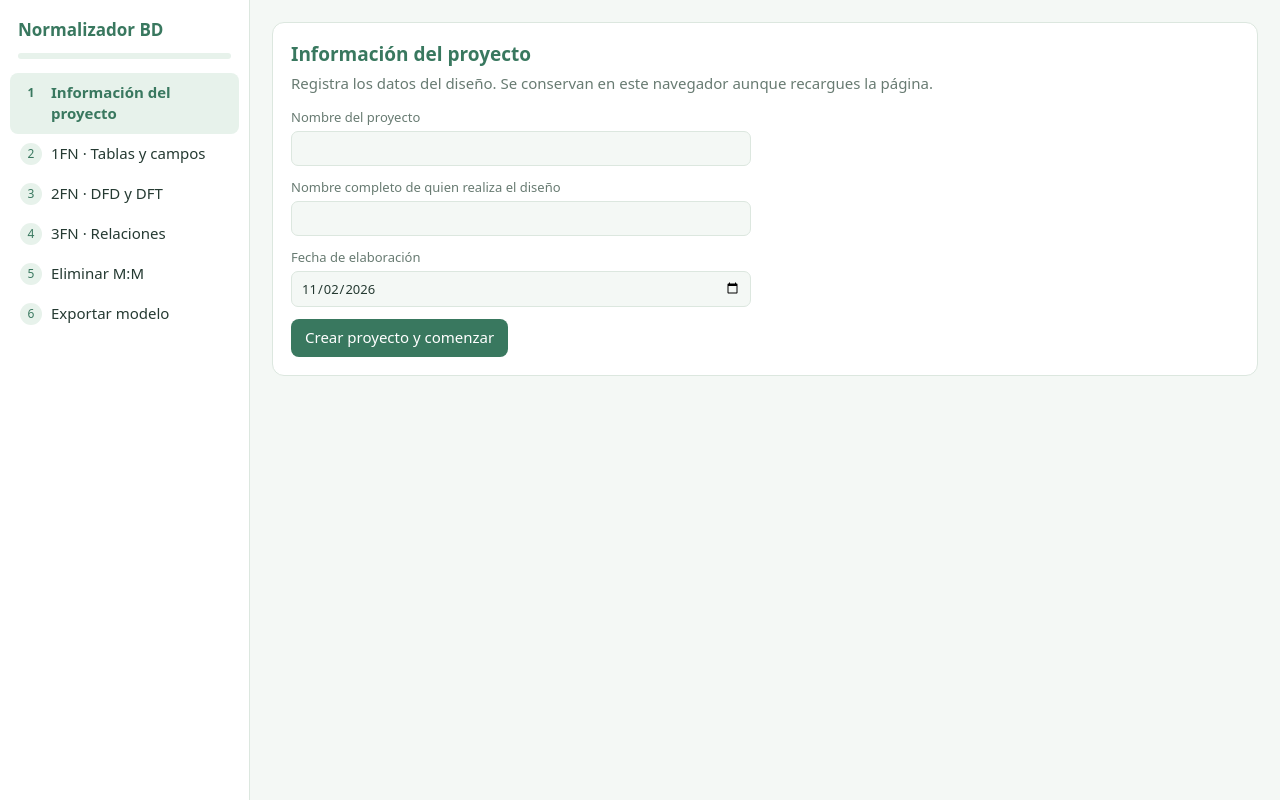
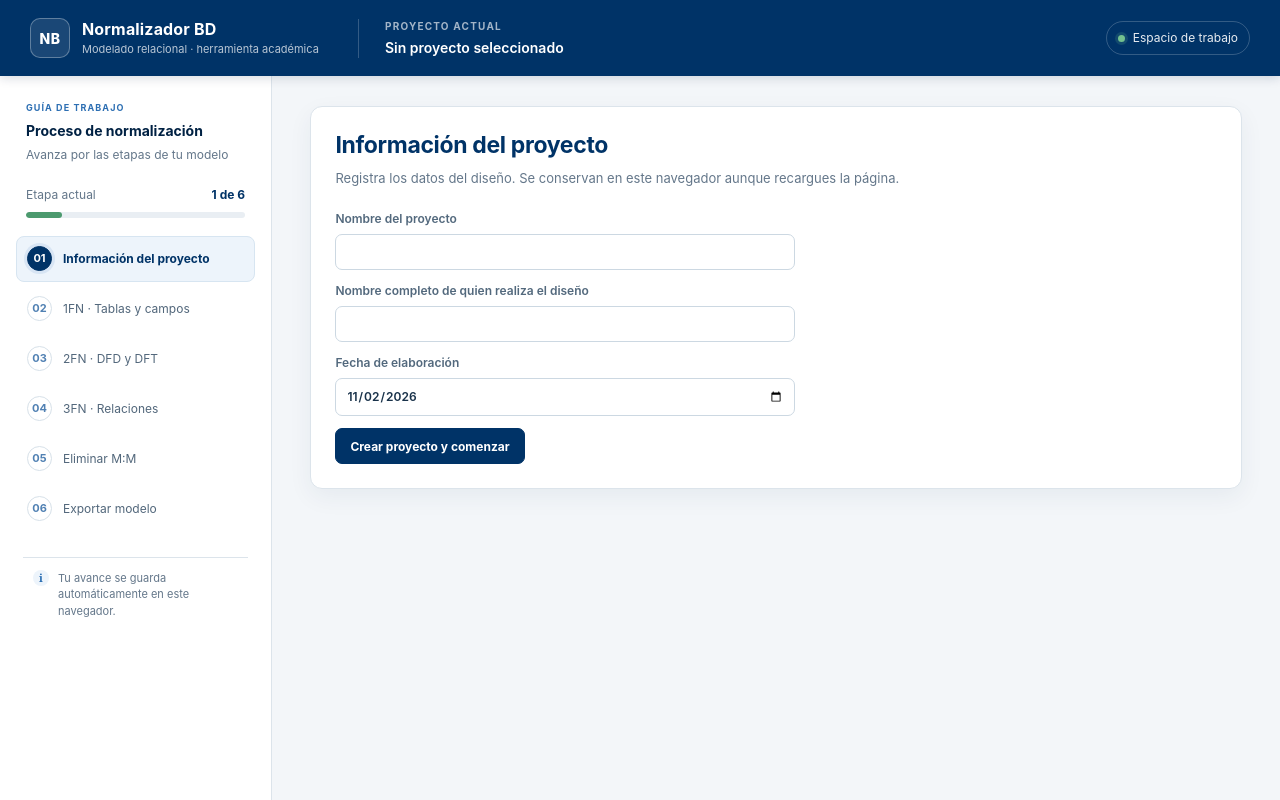
Before and after one commit to TW3NZ/Normalizador_BD, a React (Vite) app: page / in a window 1280 px wide. Built offline with nearby package versions, Linux system fonts and the light colour scheme.

Commit message:
Redesign interface with UTB-inspired academic styling

```diff
--- a/src/App.jsx
+++ b/src/App.jsx
@@ -45,9 +45,22 @@ export default function App() {
 
   return (
     <Ctx.Provider value={ctx}>
-      <div className="app">
-        <Sidebar />
-        <main><Cur /></main>
+      <div className="app-shell">
+        <header className="topbar">
+          <div className="brand-lockup">
+            <span className="brand-mark" aria-hidden="true">NB</span>
+            <span className="brand-copy"><strong>Normalizador BD</strong><small>Modelado relacional · herramienta académica</small></span>
+          </div>
+          <div className="topbar-context">
+            <span className="context-label">PROYECTO ACTUAL</span>
+            <strong>{S.p?.name || 'Sin proyecto seleccionado'}</strong>
+          </div>
+          <span className="academic-badge"><i /> Espacio de trabajo</span>
+        </header>
+        <div className="app">
+          <Sidebar />
+          <main><Cur /></main>
+        </div>
       </div>
       {toast && <ProjectToast onClose={() => setToast(false)} />}
       {md && <Modal md={md} close={() => setMd(null)} />}
--- a/src/components/Sidebar.jsx
+++ b/src/components/Sidebar.jsx
@@ -3,16 +3,24 @@ import { ST, dn } from '../lib/progress.js';
 
 export default function Sidebar() {
   const { S, go } = useC();
-  const done = dn.filter((f) => f(S)).length;
+  const current = S.step + 1;
   return (
-    <nav>
-      <h1>Normalizador BD</h1>
-      <div className="pg"><i style={{ width: `${done * 20}%` }} /></div>
-      {ST.map((s, i) => (
-        <button key={i} className={i === S.step ? 'on' : ''} onClick={() => go(i)}>
-          <span>{dn[i] && dn[i](S) ? '✓' : i + 1}</span>{s}
-        </button>
-      ))}
+    <nav className="sidebar" aria-label="Etapas de normalización">
+      <div className="sidebar-heading">
+        <span className="sidebar-kicker">GUÍA DE TRABAJO</span>
+        <strong>Proceso de normalización</strong>
+        <small>Avanza por las etapas de tu modelo</small>
+      </div>
+      <div className="progress-caption"><span>Etapa actual</span><b>{current} de {ST.length}</b></div>
+      <div className="pg" role="progressbar" aria-label="Etapa actual del proceso" aria-valuemin="1" aria-valuemax={ST.length} aria-valuenow={current}><i style={{ width: `${(current / ST.length) * 100}%` }} /></div>
+      <div className="step-list">
+        {ST.map((s, i) => (
+          <button key={i} className={i === S.step ? 'on' : ''} aria-current={i === S.step ? 'step' : undefined} onClick={() => go(i)}>
+            <span className="step-number">{dn[i] && dn[i](S) ? '✓' : String(i + 1).padStart(2, '0')}</span><span className="step-label">{s}</span>
+          </button>
+        ))}
+      </div>
+      <div className="sidebar-note"><span className="note-icon">i</span><span>Tu avance se guarda automáticamente en este navegador.</span></div>
     </nav>
   );
 }
--- a/src/styles.css
+++ b/src/styles.css
@@ -1,28 +1,59 @@
-:root{--bg:#f4f8f5;--card:#fff;--tx:#253a32;--mu:#687b72;--br:#dce7df;--pr:#39785f;--pr2:#e7f2eb;--pt:#fff}
-@media (prefers-color-scheme:dark){:root{--bg:#151e1a;--card:#202b25;--tx:#e5eee8;--mu:#a0b0a6;--br:#34453b;--pr:#8bc5a2;--pr2:#293d31;--pt:#142119}}
+:root{
+  color-scheme:light;
+  --bg:#f3f6f9;
+  --card:#fff;
+  --tx:#19324a;
+  --mu:#64778a;
+  --br:#dce4eb;
+  --pr:#003367;
+  --pr-dark:#002143;
+  --pr2:#eaf1f8;
+  --blue:#2d6fb3;
+  --blue-soft:#edf4fb;
+  --blue-light:#5181b3;
+  --green:#4c9a6e;
+  --green-soft:#eaf4ed;
+  --pt:#fff;
+  --shadow:0 8px 24px rgba(19,48,77,.06);
+}
 *{box-sizing:border-box}
-body{margin:0;font:15px/1.45 system-ui,-apple-system,"Segoe UI",Roboto,sans-serif;background:var(--bg);color:var(--tx)}
-#root,.app{min-height:100vh}.app{display:flex}
-nav{width:250px;background:var(--card);border-right:1px solid var(--br);padding:18px 10px;flex-shrink:0}
-nav h1{font-size:17px;margin:0 8px;color:var(--pr)}.pg{height:6px;background:var(--pr2);border-radius:4px;margin:10px 8px 14px}.pg i{display:block;height:100%;background:var(--pr);border-radius:4px}
-nav button{display:flex;gap:9px;width:100%;text-align:left;background:none;border:0;padding:9px 10px;border-radius:8px;color:var(--tx);font:inherit;cursor:pointer}
-nav button.on{background:var(--pr2);color:var(--pr);font-weight:600}
-nav span{min-width:22px;height:22px;border-radius:50%;background:var(--pr2);color:var(--pr);text-align:center;font-size:12px;line-height:22px}
-main{flex:1;padding:22px;min-width:0}.card{background:var(--card);border:1px solid var(--br);border-radius:12px;padding:18px;margin-bottom:16px}
-h2{margin:0 0 4px;font-size:19px;color:var(--pr)}.s{color:var(--mu);margin:0 0 14px}
-input,select,textarea{font:inherit;color:var(--tx);background:var(--bg);border:1px solid var(--br);border-radius:7px;padding:7px 9px;max-width:100%}
-label{display:flex;flex-direction:column;gap:4px;font-size:13px;color:var(--mu)}label.inl{flex-direction:row;align-items:center}
-.btn{background:var(--pr);color:var(--pt);border:0;border-radius:8px;padding:8px 14px;font:inherit;cursor:pointer}.btn.g{background:var(--pr2);color:var(--pr)}.btn.d{background:#fdecea;color:#b3261e;padding:6px 10px}
-.t{width:100%;border-collapse:collapse}.t th,.t td{border:1px solid var(--br);padding:8px;vertical-align:top;text-align:left}.t th{background:var(--pr2);color:var(--pr)}
-.fl{display:flex;gap:6px;align-items:center;margin:0 0 6px}.row{display:flex;gap:8px;flex-wrap:wrap;align-items:center}
-.dg{border:1px solid var(--br);border-radius:10px;background:var(--card);overflow:hidden;touch-action:none}
-.md{position:fixed;inset:0;background:rgba(0,0,0,.45);display:flex;align-items:center;justify-content:center;padding:16px;z-index:9}
-textarea{width:100%}.ok{color:#2e7d32;font-weight:600}.wrap{display:flex;gap:12px;flex-wrap:wrap}
-@media(max-width:800px){.app{flex-direction:column}nav{width:100%;display:flex;flex-wrap:wrap;gap:2px;border-right:0;border-bottom:1px solid var(--br)}nav h1,.pg{width:100%}nav button{width:auto}main{padding:12px}}
-
-.project-toast{position:fixed;z-index:20;top:20px;right:20px;width:min(420px,calc(100vw - 32px));display:flex;align-items:center;gap:12px;padding:15px 14px;background:#e8f5e9;color:#183b20;border:1px solid #c5e2c8;border-radius:12px;box-shadow:0 8px 24px rgba(24,59,32,.14);opacity:0;transform:translateY(-12px);transition:opacity .22s ease,transform .22s ease}
-.project-toast.is-visible{opacity:1;transform:translateY(0)}
-.toast-check{width:30px;height:30px;flex:0 0 30px;display:grid;place-items:center;border-radius:50%;background:#c8e6c9;color:#216b32;font-size:19px;font-weight:700}
-.toast-copy{display:flex;flex:1;min-width:0;flex-direction:column;gap:2px}.toast-copy strong{font-size:14px}.toast-copy>span{font-size:13px;color:#395b3e}
-.toast-close{flex:0 0 auto;align-self:flex-start;border:0;border-radius:6px;background:transparent;color:#395b3e;font:22px/1 system-ui;cursor:pointer;padding:0 3px}.toast-close:hover{background:rgba(33,107,50,.1)}
-@media(max-width:480px){.project-toast{top:12px;right:12px;width:calc(100vw - 24px);padding:13px 12px}}
+html{min-width:320px;background:var(--bg)}
+body{margin:0;font:15px/1.5 Inter,ui-sans-serif,system-ui,-apple-system,"Segoe UI",Roboto,sans-serif;background:var(--bg);color:var(--tx);-webkit-font-smoothing:antialiased}
+button,input,select,textarea{font:inherit}
+button{color:inherit}
+#root,.app-shell{min-height:100vh}
+.app-shell{background:var(--bg)}
+.topbar{position:sticky;top:0;z-index:8;min-height:76px;display:flex;align-items:center;gap:28px;padding:0 30px;background:var(--pr);color:#fff;box-shadow:0 2px 10px rgba(0,33,67,.16)}
+.brand-lockup{display:flex;align-items:center;gap:12px;min-width:300px}
+.brand-mark{width:40px;height:40px;display:grid;place-items:center;border:1px solid rgba(255,255,255,.3);border-radius:10px;background:rgba(255,255,255,.1);font-size:14px;font-weight:800;letter-spacing:.04em}
+.brand-copy{display:flex;flex-direction:column;line-height:1.25}.brand-copy strong{font-size:16px;letter-spacing:.01em}.brand-copy small{margin-top:4px;color:rgba(255,255,255,.72);font-size:11px}
+.topbar-context{min-width:0;display:flex;flex:1;flex-direction:column;gap:3px;padding-left:26px;border-left:1px solid rgba(255,255,255,.2)}
+.context-label,.sidebar-kicker{font-size:10px;font-weight:750;letter-spacing:.12em}.context-label{color:rgba(255,255,255,.64)}.topbar-context strong{overflow:hidden;text-overflow:ellipsis;white-space:nowrap;font-size:14px;font-weight:600}
+.academic-badge{display:inline-flex;align-items:center;gap:8px;padding:7px 11px;border:1px solid rgba(255,255,255,.2);border-radius:999px;color:rgba(255,255,255,.9);font-size:12px;white-space:nowrap}.academic-badge i{width:7px;height:7px;border-radius:50%;background:#73c18f;box-shadow:0 0 0 3px rgba(115,193,143,.16)}
+.app{display:grid;grid-template-columns:272px minmax(0,1fr);min-height:calc(100vh - 76px)}
+.sidebar{position:sticky;top:76px;align-self:start;min-height:calc(100vh - 76px);padding:25px 16px 18px;background:var(--card);border-right:1px solid var(--br)}
+.sidebar-heading{display:flex;flex-direction:column;gap:5px;padding:0 10px 22px}.sidebar-kicker{color:var(--blue);font-size:9px}.sidebar-heading strong{font-size:14px;color:var(--pr-dark)}.sidebar-heading small{color:var(--mu);font-size:12px}
+.progress-caption{display:flex;justify-content:space-between;padding:0 10px;color:var(--mu);font-size:12px}.progress-caption b{color:var(--pr);font-weight:700}
+.pg{height:6px;margin:8px 10px 18px;overflow:hidden;border-radius:99px;background:#e9eef3}.pg i{display:block;height:100%;border-radius:inherit;background:var(--green);transition:width .25s ease}
+.step-list{display:flex;flex-direction:column;gap:4px}.sidebar button{width:100%;min-height:46px;display:flex;align-items:center;gap:11px;padding:8px 10px;border:1px solid transparent;border-radius:8px;background:transparent;color:#52677b;text-align:left;font:inherit;cursor:pointer;transition:background .16s ease,border-color .16s ease,color .16s ease}.sidebar button:hover{background:#f4f7fa;color:var(--pr)}.sidebar button.on{border-color:#d7e5f1;background:var(--blue-soft);color:var(--pr);font-weight:650}.step-number{width:25px;height:25px;flex:0 0 25px;display:grid;place-items:center;border:1px solid #d7e1e9;border-radius:50%;background:#fff;color:var(--blue-light);font-size:11px;font-weight:700}.sidebar button.on .step-number{border-color:var(--pr);background:var(--pr);color:#fff}.sidebar button[aria-current="step"] .step-number{box-shadow:0 0 0 3px rgba(45,111,179,.11)}.step-label{font-size:12px;line-height:1.3}
+.sidebar-note{display:flex;align-items:flex-start;gap:9px;margin:25px 7px 0;padding:12px 10px;border-top:1px solid var(--br);color:var(--mu);font-size:11px;line-height:1.5}.note-icon{width:16px;height:16px;flex:0 0 16px;display:grid;place-items:center;border-radius:50%;background:var(--blue-soft);color:var(--blue);font-family:Georgia,serif;font-size:11px;font-weight:700}
+main{min-width:0;padding:30px clamp(20px,3vw,46px) 44px}
+.card{margin:0 0 18px;padding:24px;background:var(--card);border:1px solid var(--br);border-radius:12px;box-shadow:var(--shadow)}
+main>.card:first-child{max-width:1600px}
+h2{margin:0 0 7px;color:var(--pr);font-size:clamp(19px,2vw,23px);font-weight:700;line-height:1.3;letter-spacing:-.015em}
+.s{max-width:950px;margin:0 0 21px;color:var(--mu);font-size:13px;line-height:1.65}
+input,select,textarea{max-width:100%;border:1px solid #ccd8e2;border-radius:7px;background:#fff;color:var(--tx);padding:8px 10px;outline:none;transition:border-color .16s ease,box-shadow .16s ease}
+input:focus,select:focus,textarea:focus{border-color:var(--blue);box-shadow:0 0 0 3px rgba(45,111,179,.13)}
+input[type="checkbox"]{accent-color:var(--pr)}
+label{display:flex;flex-direction:column;gap:6px;color:#53697d;font-size:12px;font-weight:600}label.inl{flex-direction:row;align-items:center;gap:7px}
+textarea{width:100%;resize:vertical}
+.btn{min-height:36px;display:inline-flex;align-items:center;justify-content:center;gap:6px;padding:8px 14px;border:1px solid var(--pr);border-radius:7px;background:var(--pr);color:#fff;font-size:12px;font-weight:650;line-height:1.25;cursor:pointer;transition:background .15s ease,border-color .15s ease,box-shadow .15s ease,transform .15s ease}.btn:hover{border-color:var(--pr-dark);background:var(--pr-dark);box-shadow:0 3px 8px rgba(0,51,103,.15)}.btn:active{transform:translateY(1px)}.btn:focus-visible,.sidebar button:focus-visible,.toast-close:focus-visible{outline:3px solid rgba(45,111,179,.3);outline-offset:2px}.btn.g{border-color:#cbdced;background:var(--blue-soft);color:var(--pr)}.btn.g:hover{border-color:#a8c4df;background:#dceaf6;box-shadow:none}.btn.d{border-color:#edd6d3;background:#fff5f3;color:#a34338;padding:7px 11px}.btn.d:hover{border-color:#dfb7b1;background:#fce9e6;box-shadow:none}
+.t{width:100%;border-collapse:separate;border-spacing:0;border:1px solid var(--br);border-radius:8px;overflow:hidden;font-size:13px}.t th,.t td{padding:11px 12px;border-right:1px solid var(--br);border-bottom:1px solid var(--br);vertical-align:top;text-align:left}.t th:last-child,.t td:last-child{border-right:0}.t tbody tr:last-child td{border-bottom:0}.t th{background:#edf3f8;color:var(--pr);font-size:11px;font-weight:750;letter-spacing:.035em}.t td{background:#fff}.t tbody tr:hover td{background:#fbfcfd}
+.fl{display:flex;flex-wrap:wrap;gap:7px;align-items:center;margin:0 0 8px}.row{display:flex;gap:8px;flex-wrap:wrap;align-items:center}.wrap{display:flex;gap:14px;flex-wrap:wrap}
+.dg{border:1px solid #d5e0e8;border-radius:9px;background:#fff;box-shadow:inset 0 1px 3px rgba(19,48,77,.03);overflow:hidden;touch-action:none}
+.md{position:fixed;inset:0;z-index:15;display:flex;align-items:center;justify-content:center;padding:18px;background:rgba(0,25,50,.48);backdrop-filter:blur(3px)}.md>.card{width:min(100%,460px);padding:24px;box-shadow:0 20px 60px rgba(0,24,48,.24)}.md p{margin:0 0 22px;color:var(--tx);font-size:15px}
+.ok{color:#35794f;font-weight:650}.project-toast{position:fixed;z-index:20;top:20px;right:20px;width:min(420px,calc(100vw - 32px));display:flex;align-items:center;gap:12px;padding:15px 14px;background:#eaf4ed;color:#183b20;border:1px solid #c9e1d0;border-radius:10px;box-shadow:0 10px 28px rgba(19,48,77,.16);opacity:0;transform:translateY(-12px);transition:opacity .22s ease,transform .22s ease}.project-toast.is-visible{opacity:1;transform:translateY(0)}.toast-check{width:30px;height:30px;flex:0 0 30px;display:grid;place-items:center;border-radius:50%;background:#cfe7d6;color:#35794f;font-size:19px;font-weight:700}.toast-copy{display:flex;flex:1;min-width:0;flex-direction:column;gap:2px}.toast-copy strong{font-size:14px}.toast-copy>span{font-size:13px;color:#496456}.toast-close{flex:0 0 auto;align-self:flex-start;padding:0 3px;border:0;border-radius:5px;background:transparent;color:#496456;font:22px/1 system-ui;cursor:pointer}.toast-close:hover{background:rgba(53,121,79,.1)}
+@media(max-width:1000px){.topbar{padding:0 20px}.brand-lockup{min-width:250px}.app{grid-template-columns:240px minmax(0,1fr)}.sidebar{padding-inline:12px}main{padding:24px 20px 36px}.card{padding:20px}}
+@media(max-width:760px){.topbar{position:relative;min-height:68px;gap:12px;padding:10px 15px}.brand-lockup{min-width:0;flex:1}.brand-mark{width:36px;height:36px}.brand-copy small{font-size:10px}.topbar-context{display:none}.academic-badge{padding:6px 9px;font-size:10px}.app{display:flex;flex-direction:column;min-height:calc(100vh - 68px)}.sidebar{position:relative;top:auto;min-height:0;padding:13px 12px 11px;border-right:0;border-bottom:1px solid var(--br)}.sidebar-heading{display:none}.progress-caption{padding:0 4px}.pg{margin:7px 4px 10px}.step-list{flex-direction:row;gap:5px;overflow-x:auto;padding:2px 0 5px;scrollbar-width:thin}.sidebar button{width:auto;min-width:max-content;min-height:38px;gap:7px;padding:5px 8px}.step-number{width:23px;height:23px;flex-basis:23px}.step-label{max-width:138px;white-space:normal;font-size:11px}.sidebar-note{display:none}main{padding:18px 12px 28px}.card{padding:17px;border-radius:10px}.s{margin-bottom:16px}.wrap>div{flex-basis:100%!important}.t{min-width:680px}.t th,.t td{padding:9px}}
+@media(max-width:480px){.topbar{align-items:center}.brand-copy strong{font-size:14px}.brand-copy small{max-width:195px;overflow:hidden;text-overflow:ellipsis;white-space:nowrap}.academic-badge{font-size:0}.academic-badge i{width:9px;height:9px}.row>.btn{max-width:100%}.project-toast{top:12px;right:12px;width:calc(100vw - 24px);padding:13px 12px}}
+@media(prefers-reduced-motion:reduce){*,*::before,*::after{scroll-behavior:auto!important;transition-duration:.01ms!important;animation-duration:.01ms!important;animation-iteration-count:1!important}}
```
